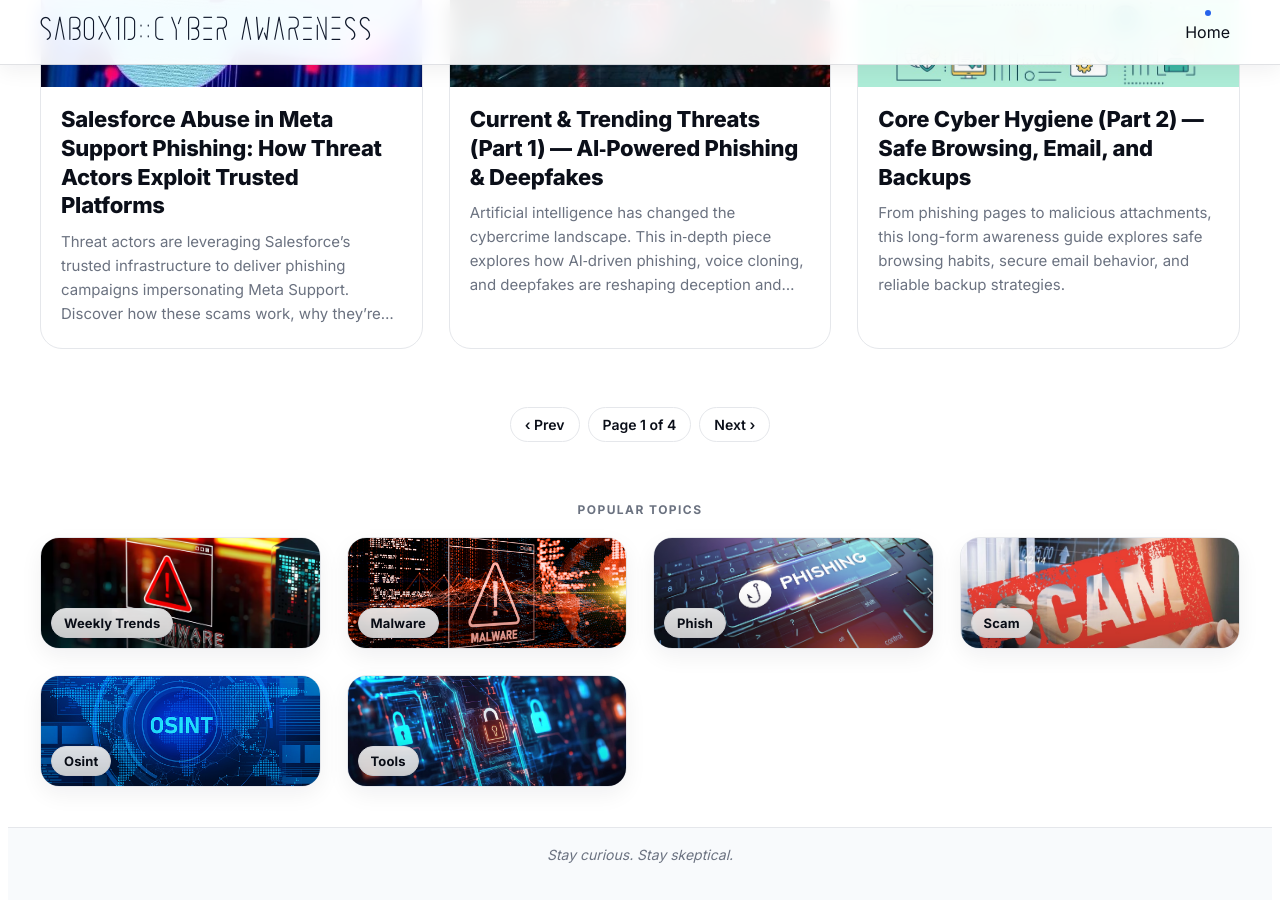
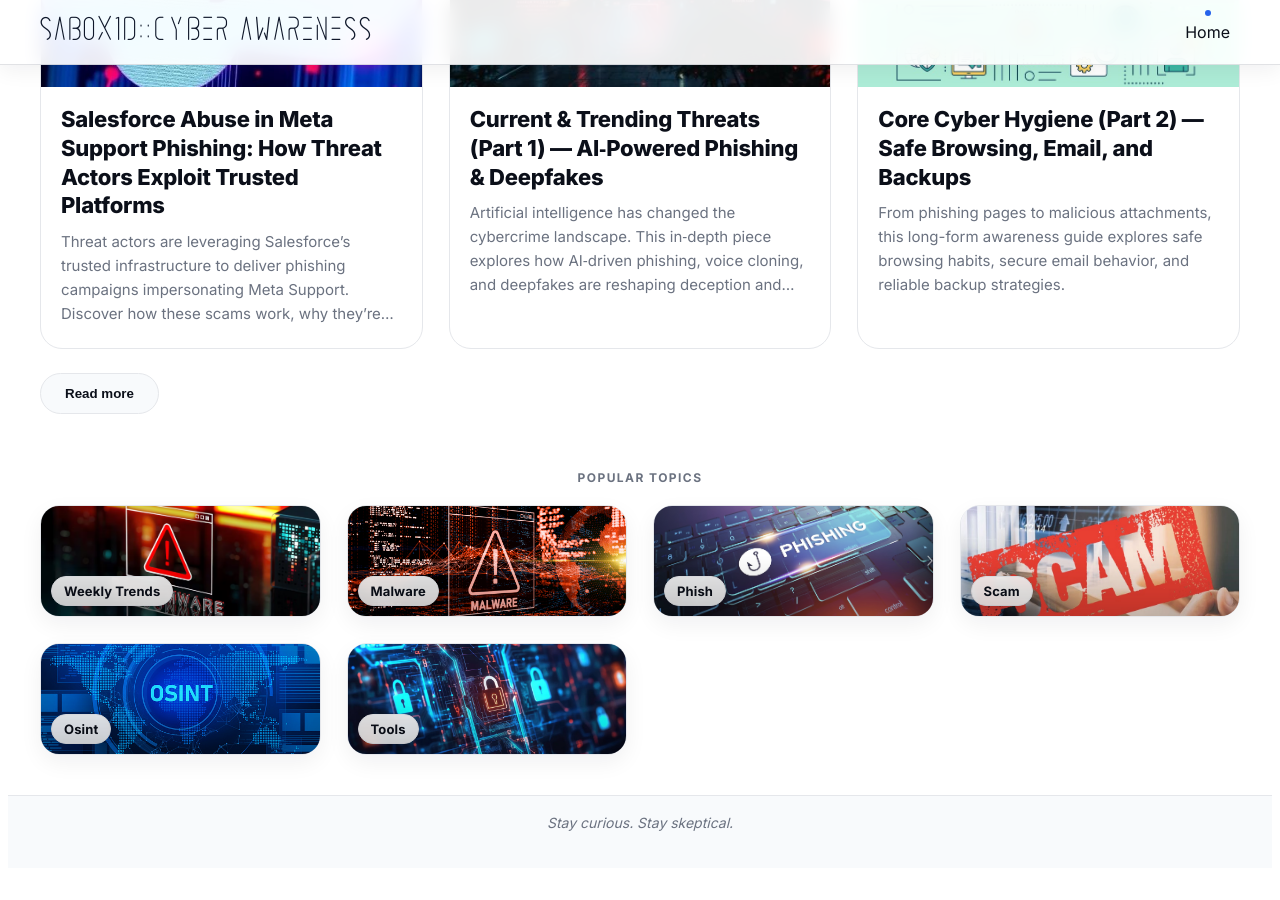
Before and after one commit to Sab0x1D/blogs, a Jekyll site: the page built from index.html, in a window 1280 px wide and 900 px high, scrolled down 2322 px. Built offline with Jekyll 4.4.1, drawn with Linux system fonts in a browser that asks for light colours; the list of posts is cut into pages by our own code; after the commit the page ends 3190 px from its top, so only the background shows below that.

Commit message:
adding read-more button and pagination index.html

```diff
--- a/index.html
+++ b/index.html
@@ -109,7 +109,8 @@
 
     {%- assign offset = page_size | times: current | minus: page_size -%}
 
-    <section class="grid" aria-label="Previous posts">
+    <!-- CHANGED: added id="posts-grid" so JS can append more cards -->
+    <section id="posts-grid" class="grid" aria-label="Previous posts">
       {%- for p in previous offset: offset limit: page_size -%}
         <a class="card card--lg" href="{{ p.url | relative_url }}">
           <div class="media">
@@ -144,7 +145,20 @@
         {%- assign next_href = '/page/' | append: next_num | append: '/' | relative_url -%}
       {%- endif -%}
 
-      <nav class="pager" aria-label="Pagination">
+      <!-- CHANGED: replace old pager with "Read more" + noscript fallback -->
+      <button
+        id="load-more"
+        class="btn-readmore"
+        aria-label="Load more posts"
+        data-baseurl="{{ site.baseurl }}"
+        data-current-page="{{ current }}"
+        data-total-pages="{{ total_pages }}"
+      >
+        Read more
+      </button>
+
+      <noscript>
+        <nav class="pager noscript-only" aria-label="Pagination">
           <ul>
             <li>
               {%- if prev_href != '' -%}
@@ -163,6 +177,10 @@
             </li>
           </ul>
         </nav>
+      </noscript>
+
+      <!-- CHANGED: include the loader script -->
+      <script type="module" src="{{ '/assets/js/load-more.js' | relative_url }}"></script>
     {%- endif -%}
 
     {% include topics-grid.html title='POPULAR TOPICS' %}
```
Lines whose indentation alone changed are shown as unchanged.
